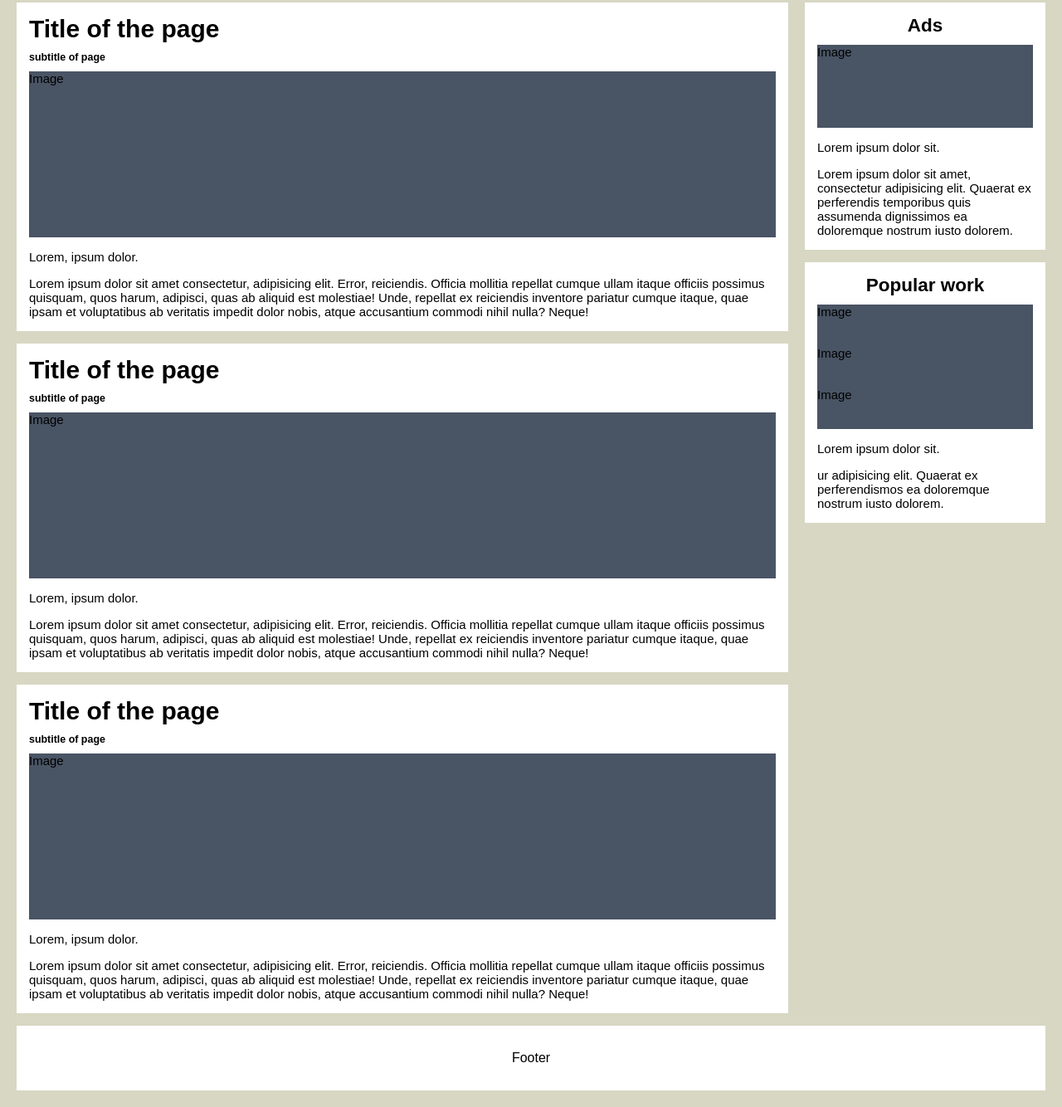
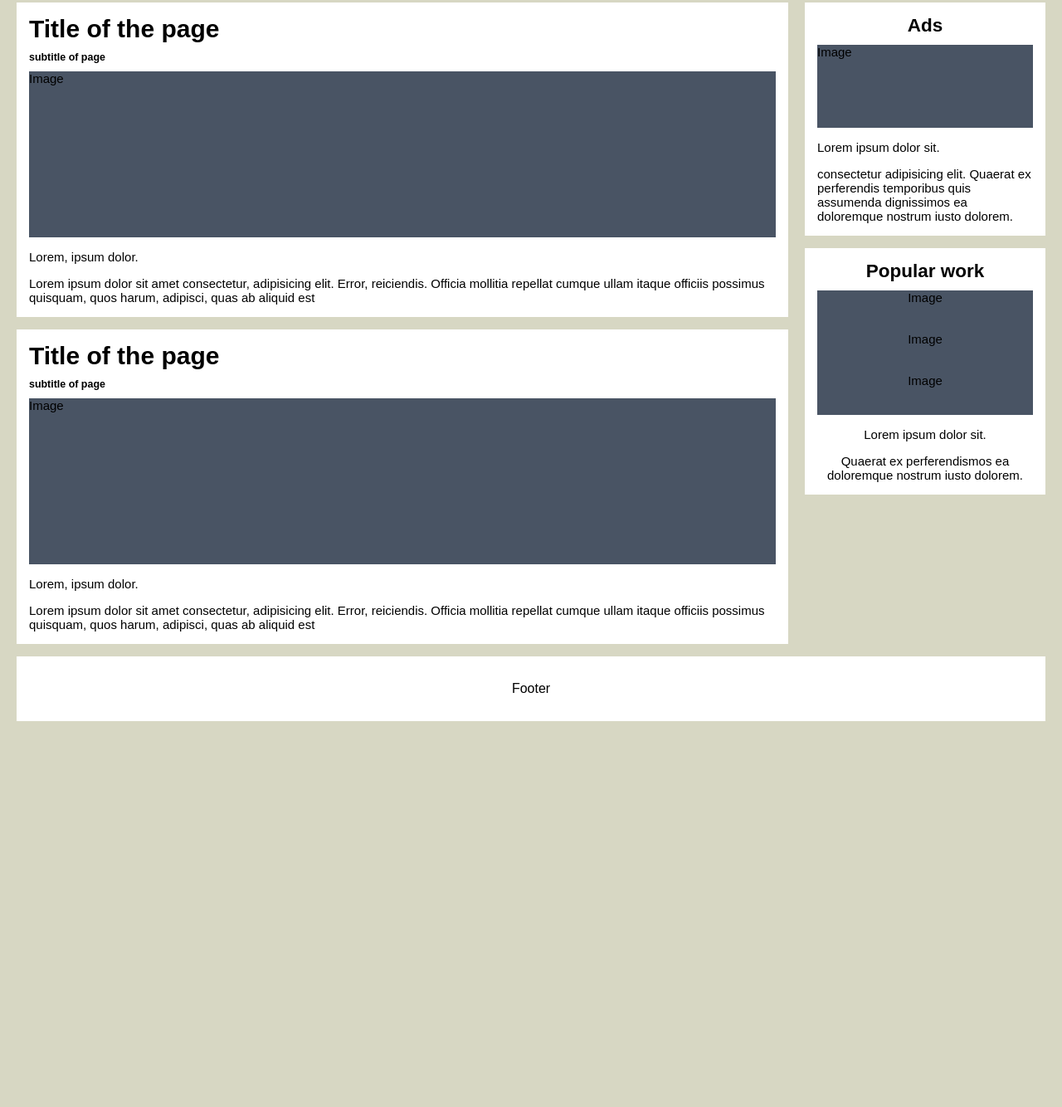
Before and after one commit to ImThanOs36/Css, a plain HTML site: page W3-Ref-layout/index.html in a window 1280 px wide. Shown: the part 156-1490 px from the top of the page at 83% size. After the commit the page ends 1045 px from the top, so only its background shows below. Drawn offline with Linux system fonts and the light colour scheme.

Commit message:
removed some extra html (texts)

```diff
--- a/W3-Ref-layout/index.html
+++ b/W3-Ref-layout/index.html
@@ -33,8 +33,7 @@
                 <p>Lorem, ipsum dolor.</p>
                 <p>Lorem ipsum dolor sit amet consectetur, adipisicing elit. Error, reiciendis. Officia mollitia
                     repellat cumque ullam itaque officiis possimus quisquam, quos harum, adipisci, quas ab aliquid est
-                    molestiae! Unde, repellat ex reiciendis inventore pariatur cumque itaque, quae ipsam et voluptatibus
-                    ab veritatis impedit dolor nobis, atque accusantium commodi nihil nulla? Neque!</p>
+                    </p>
             </div>
             <div class="card">
                 <h1>Title of the page</h1>
@@ -45,20 +44,7 @@
                 <p>Lorem, ipsum dolor.</p>
                 <p>Lorem ipsum dolor sit amet consectetur, adipisicing elit. Error, reiciendis. Officia mollitia
                     repellat cumque ullam itaque officiis possimus quisquam, quos harum, adipisci, quas ab aliquid est
-                    molestiae! Unde, repellat ex reiciendis inventore pariatur cumque itaque, quae ipsam et voluptatibus
-                    ab veritatis impedit dolor nobis, atque accusantium commodi nihil nulla? Neque!</p>
-            </div>
-            <div class="card">
-                <h1>Title of the page</h1>
-                <h5>subtitle of page</h5>
-                <div class="image">
-                    Image
-                </div>
-                <p>Lorem, ipsum dolor.</p>
-                <p>Lorem ipsum dolor sit amet consectetur, adipisicing elit. Error, reiciendis. Officia mollitia
-                    repellat cumque ullam itaque officiis possimus quisquam, quos harum, adipisci, quas ab aliquid est
-                    molestiae! Unde, repellat ex reiciendis inventore pariatur cumque itaque, quae ipsam et voluptatibus
-                    ab veritatis impedit dolor nobis, atque accusantium commodi nihil nulla? Neque!</p>
+                    </p>
             </div>
         </div>
 
@@ -67,16 +53,16 @@
                 <h2>Ads</h2>
                 <div class="image" style="height:100px" ;>Image</div>
                 <p>Lorem ipsum dolor sit.</p>
-                <p>Lorem ipsum dolor sit amet, consectetur adipisicing elit. Quaerat ex perferendis temporibus quis
+                <p>consectetur adipisicing elit. Quaerat ex perferendis temporibus quis
                     assumenda dignissimos ea doloremque nostrum iusto dolorem.</p>
             </div>
-            <div class="card">
+            <div class="card" style="text-align: center;">
                 <h2>Popular work</h2>
-                <div class="image" style="height:50px" ;>Image</div>
-                <div class="image" style="height:50px" ;>Image</div>
-                <div class="image" style="height:50px" ;>Image</div>
+                <div class="image" style="height:50px";>Image</div>
+                <div class="image" style="height:50px";>Image</div>
+                <div class="image" style="height:50px";>Image</div>
                 <p>Lorem ipsum dolor sit.</p>
-                <p>ur adipisicing elit. Quaerat ex perferendismos ea doloremque nostrum iusto dolorem.</p>
+                <p>Quaerat ex perferendismos ea doloremque nostrum iusto dolorem.</p>
             </div>
 
         </div>
```
